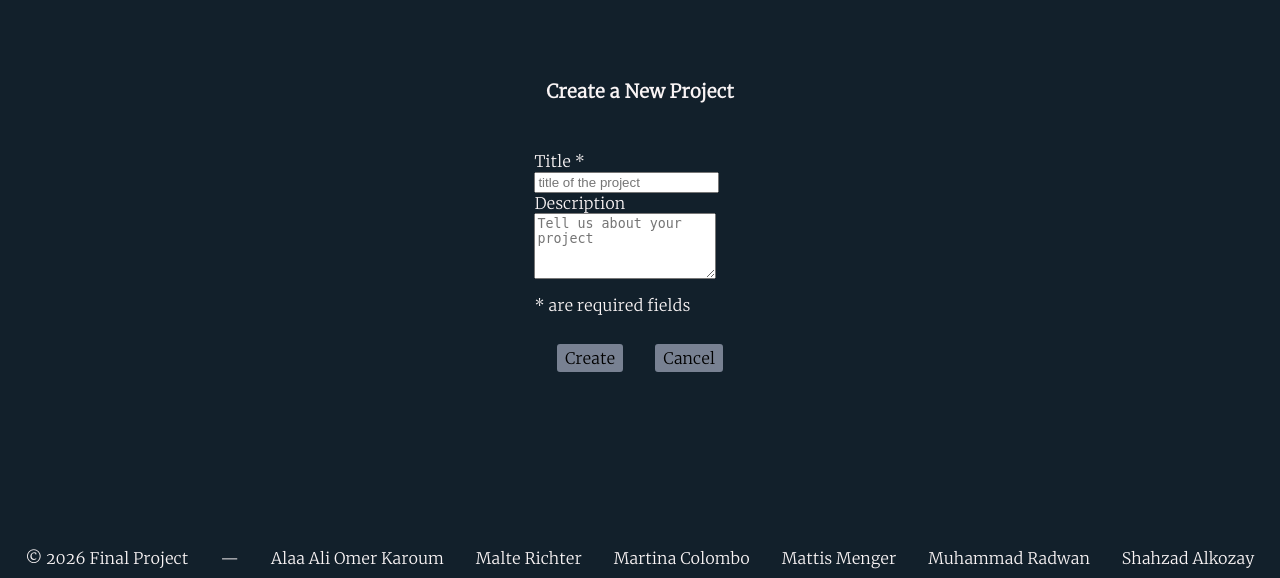
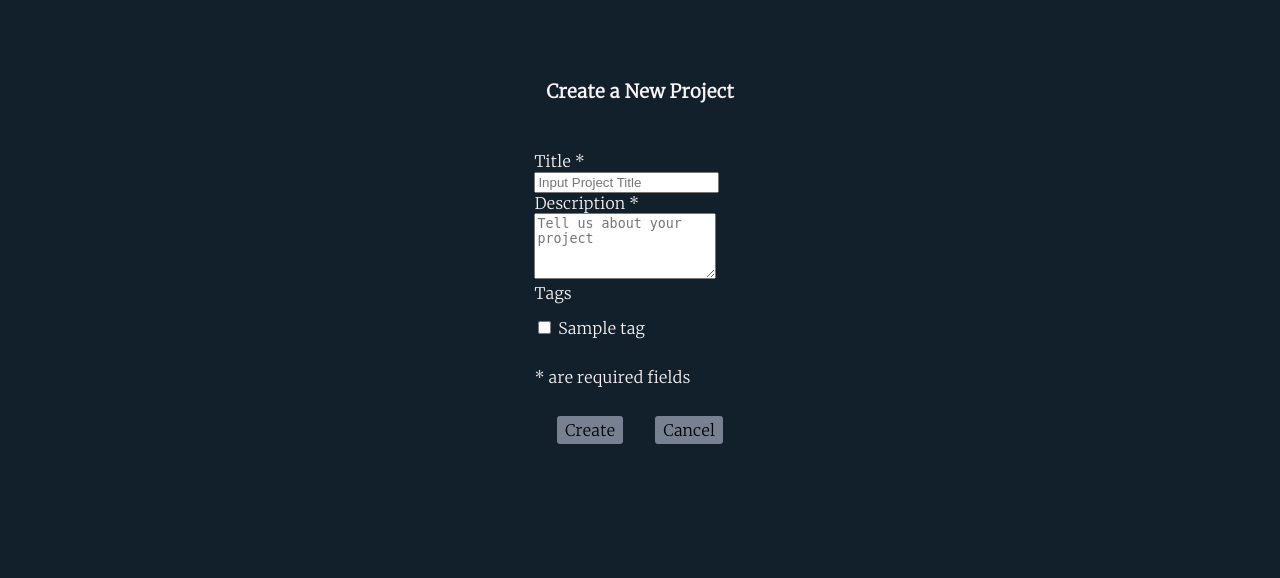
Before and after one commit to mradwan123/ideacloud, a Django app: page /create_project/ in a window 1280 px wide. Shown: the part 290-868 px from the top of the page. Run offline with Django 5.2, Linux system fonts and the light colour scheme; tables that the repository leaves empty hold one stand-in row (values such as "Sample post"); some libraries are stand-ins or nearby versions; some web fonts are replaced.

Commit message:
feat: added pre-decided tags for users to checkmarks when creating new project

```diff
--- a/front_end/views.py
+++ b/front_end/views.py
@@ -1,5 +1,5 @@
 from django.shortcuts import render, redirect
-from projects.models import ProjectIdea
+from projects.models import ProjectIdea, Tag
 from users.form import RegisterForm
 
 # Create your views here.
@@ -34,7 +34,12 @@ def about(request):
     return render(request, "about.html")
 
 def create_project(request):
-    return render(request, "create_project.html")
+    tags = Tag.objects.all().order_by('name')
+    context = {
+        'tags': tags
+    }
+    return render(request, "create_project.html", context)
+
 
 def favourite_projects(request):
     return render(request, "favourite_projects.html")
--- a/static/css/idea_cloud.css
+++ b/static/css/idea_cloud.css
@@ -397,3 +397,67 @@ label {
     font-size: 1rem;
     opacity: 0.7;
 }
+
+/*---- tags buttons - create project page -----
+
+/* Tags container */
+.tags-container {
+    display: flex;
+    flex-wrap: wrap;
+    gap: 12px;
+    margin: 15px 0 25px 0;
+}
+
+/* Hide the actual checkbox */
+.tag-checkbox-hidden {
+    display: none;
+}
+
+/* Tag button styling */
+.tag-button {
+    display: inline-flex;
+    align-items: center;
+    padding: 10px 18px;
+    background-color: transparent;
+    border: 2px solid #007bff;
+    border-radius: 5px;
+    color: #007bff;
+    font-size: 14px;
+    font-weight: 500;
+    cursor: pointer;
+    transition: all 0.3s ease;
+    user-select: none;
+    position: relative;
+}
+
+/* Add checkmark before text when selected */
+.tag-checkbox-hidden:checked + .tag-button::before {
+    content: "✓ ";
+    font-weight: bold;
+    margin-right: 5px;
+}
+
+/* Hover effect */
+.tag-button:hover {
+    background-color: rgba(0, 123, 255, 0.1);
+    border-color: #0056b3;
+}
+
+/* Active/Selected state */
+.tag-checkbox-hidden:checked + .tag-button {
+    background-color: #007bff;
+    border-color: #007bff;
+    color: #ffffff;
+}
+
+.tag-checkbox-hidden:checked + .tag-button:hover {
+    background-color: #0056b3;
+    border-color: #0056b3;
+}
+
+/* No tags message */
+.no-tags {
+    color: #6c757d;
+    font-style: italic;
+}
+/* ----- end tags buttons ---------
--- a/templates/base.html
+++ b/templates/base.html
@@ -6,7 +6,7 @@
     <meta charset="UTF-8">
     <meta name="viewport" content="width=device-width, initial-scale=1.0">
     <title> {% block tab %} Title in the tab {% endblock %} </title>
-    <link rel="stylesheet" href="{% static 'css/idea_cloud.css' %}">
+    <link rel="stylesheet" href="{% static 'css/idea_cloud.css' %}?v={{ timestamp }}">
     <link rel="icon" type="image/x-icon" href="{% static 'images/favicon.png' %}">
 </head>
 <body>
--- a/templates/create_project.html
+++ b/templates/create_project.html
@@ -17,15 +17,31 @@
 
     <!-- title -->
     <label for="title">Title *</label>
-    <input type="text" id="title" name="title" placeholder="title of the project" required>
+    <input type="text" id="title" name="title" placeholder="Input Project Title" required>
 
     <!-- description -->
-    <label for="project-description">Description</label>
-    <textarea id="project-description" rows="4" placeholder="Tell us about your project"></textarea>
+    <label for="project-description">Description *</label>
+    <textarea id="project-description" rows="4" placeholder="Tell us about your project" required></textarea>
 
     <!-- tags to add -->
+     <!-- tags selection -->
+    <label for="tags">Tags</label>
+    <div class="tags-container">
+        {% for tag in tags %}
+        <div class="tag-checkbox">
+            <input type="checkbox" id="tag-{{ tag.id }}" name="tags" value="{{ tag.id }}">
+            <label for="tag-{{ tag.id }}">{{ tag.name }}</label>
+        </div>
+        {% empty %}
+        <p class="no-tags">No tags available. Contact admin to add tags.</p>
+        {% endfor %}
+    </div>
+    <!-- picure uploading to add -->
+     <!-- picture uploading -->
+    <!-- <label for="project-images">Project Images</label>
+    <input type="file" id="project-images" name="images" accept="image/*" multiple>
+    <small class="file-hint">You can upload multiple images</small> -->
 
-    <!-- picure uploading to add -->
 
     <!-- disclaimer -->
     <p class="disclaimer">
```
